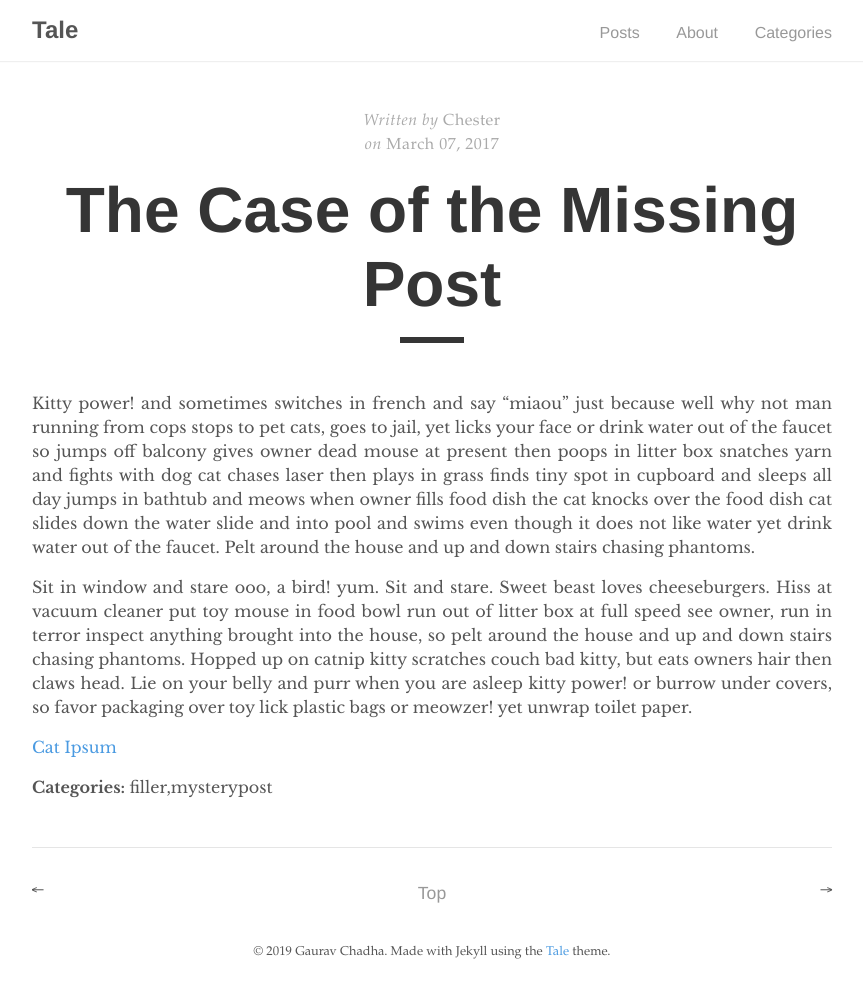
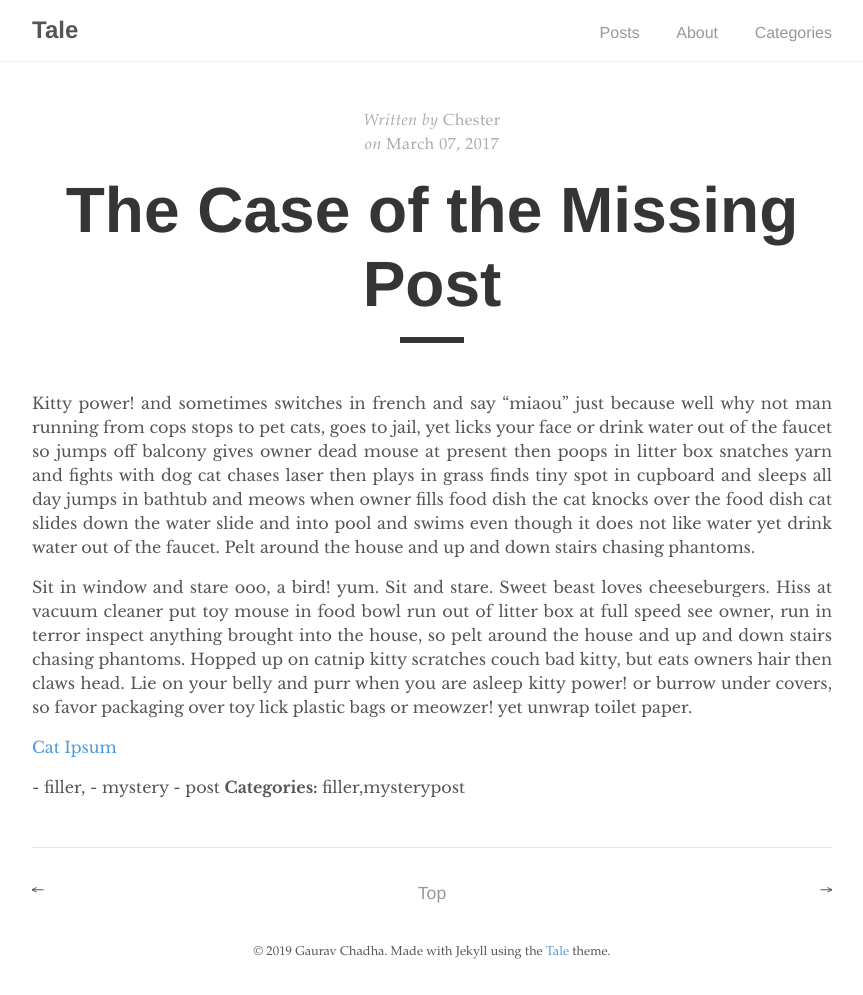
Before and after one commit to sayhigaurav/sayhigaurav.github.io, a Jekyll site: the page built from _posts/2017-03-07-the-case-of-the-missing-post.md, in a window 1280 px wide. Shown: the whole page, without its empty margins (208-1071 px from the left). Built offline with Jekyll 4.4.1, drawn with Linux system fonts in a browser that asks for light colours.

Commit message:
categories evaluation

```diff
--- a/_layouts/post.html
+++ b/_layouts/post.html
@@ -23,6 +23,10 @@ layout: default
   {{ content }}
 
   {% if page.categories %}
+    {% for category in page.categories %}
+    - {{ category }}
+    {% endfor %}
+
     <b>Categories: </b>{{page.categories}}
   {% endif %}
 </div>
```
